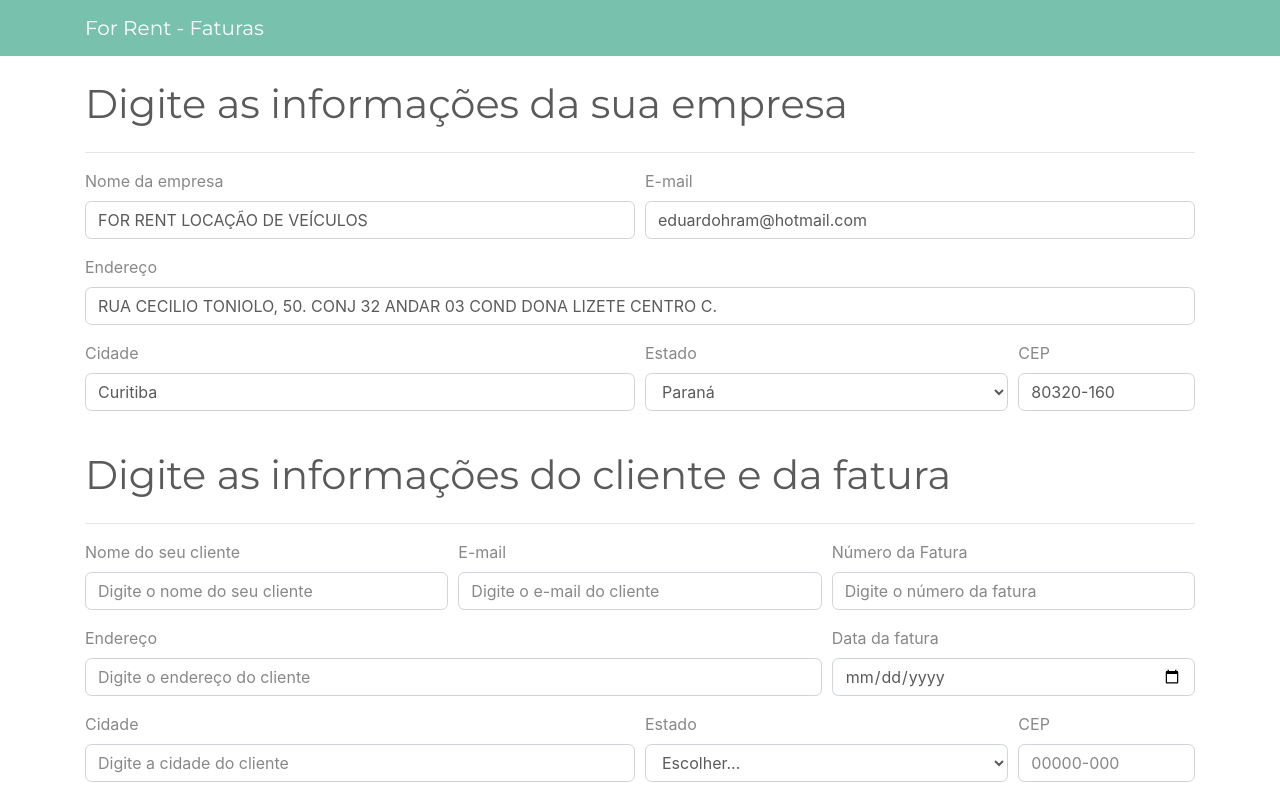
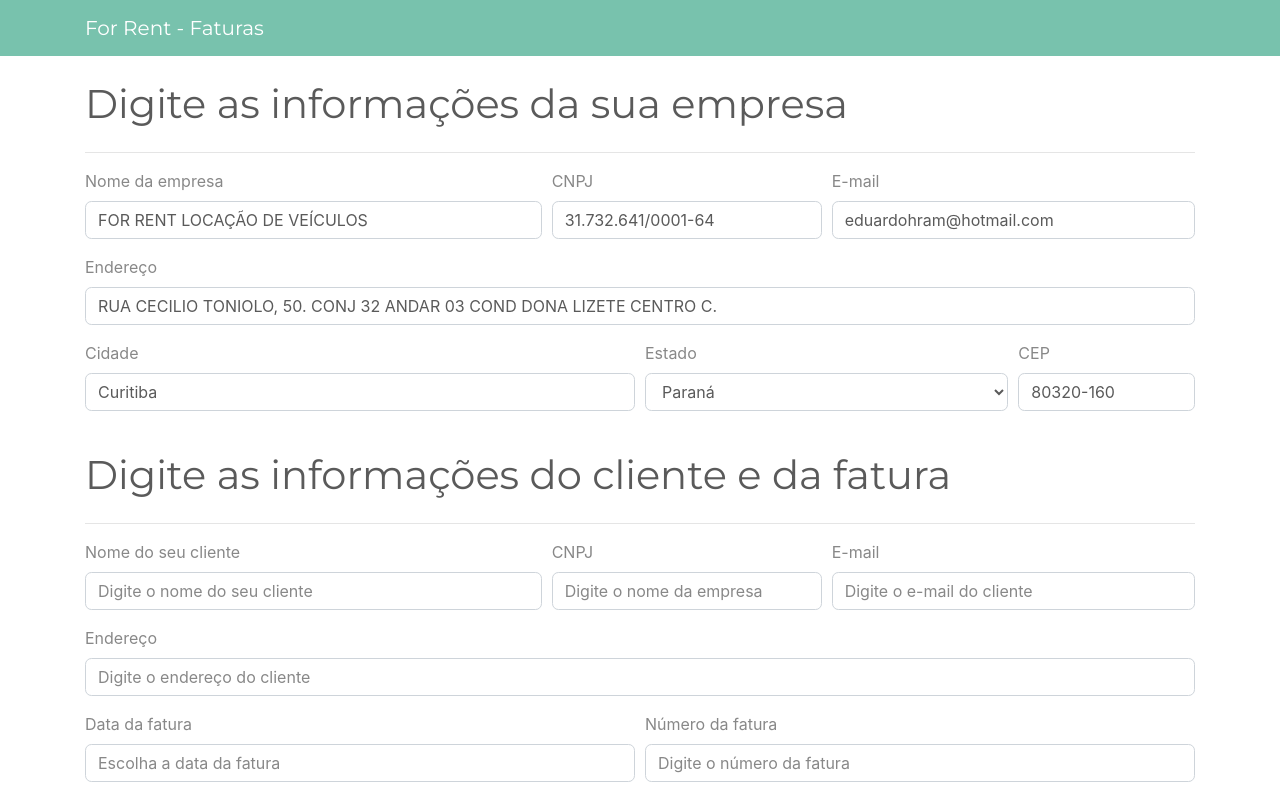
Before and after one commit to michellhornung/faturas-rentcar-v1, a website: page index.html in a window 1280 px wide. Shown: the top 795 px of the page. Drawn offline with Linux system fonts and the light colour scheme.

Commit message:
CNPJ field created.

```diff
--- a/index.html
+++ b/index.html
@@ -16,6 +16,12 @@
 
   <!-- Custom styles for this template -->
   <link href="css/thumbnail-gallery.css" rel="stylesheet">
+
+  <!-- jQuery JavaScript -->
+  <script src="vendor/jquery/jquery.min.js"></script>
+  <script src="vendor/bootstrap/js/bootstrap.bundle.min.js"></script>
+
+  <script src="js/fatura.js"></script>
 
 </head>
 
@@ -59,13 +65,19 @@
     <!-- Form minha empresa -->
     <form>
       <div class="form-row">
-        <div class="form-group col-md-6">
+        <div class="form-group col-md-5">
           <label for="nomeEmpresa">Nome da empresa</label>
           <input type="text" class="form-control cleanInputValue" id="nomeEmpresa"
           placeholder="Digite o nome da empresa"
           value="FOR RENT LOCAÇÃO DE VEÍCULOS">
         </div>
-        <div class="form-group col-md-6">
+        <div class="form-group col-md-3">
+            <label for="cnpjEmpresa">CNPJ</label>
+            <input type="text" class="form-control cleanInputValue" id="cnpjEmpresa"
+            placeholder="Digite o nome da empresa"
+            value="31.732.641/0001-64">
+        </div>
+        <div class="form-group col-md-4">
           <label for="email">E-mail</label>
           <input type="email" class="form-control cleanInputValue" id="email"
           placeholder="Digite o E-mail"
@@ -131,27 +143,33 @@
     <!-- Form do Cliente -->
     <form>
       <div class="form-row">
-        <div class="form-group col-md-4">
+        <div class="form-group col-md-5">
           <label for="nomeCliente">Nome do seu cliente</label>
           <input type="text" class="form-control" id="nomeCliente" placeholder="Digite o nome do seu cliente">
+        </div>
+        <div class="form-group col-md-3">
+            <label for="cnpjCliente">CNPJ</label>
+            <input type="text" class="form-control" id="cnpjCliente" placeholder="Digite o nome da empresa">
         </div>
         <div class="form-group col-md-4">
           <label for="emailCliente">E-mail</label>
           <input type="email" class="form-control" id="emailCliente" placeholder="Digite o e-mail do cliente">
         </div>
-        <div class="form-group col-md-4">
-          <label for="numeroFatura">Número da Fatura</label>
-          <input type="number" class="form-control" id="numeroFatura" placeholder="Digite o número da fatura">
+      </div>
+      <div class="form-row">
+        <div class="form-group col-md-12">
+          <label for="enderecoCliente">Endereço</label>
+          <input type="text" class="form-control" id="enderecoCliente" placeholder="Digite o endereço do cliente">
         </div>
       </div>
       <div class="form-row">
-        <div class="form-group col-md-8">
-          <label for="enderecoCliente">Endereço</label>
-          <input type="text" class="form-control" id="enderecoCliente" placeholder="Digite o endereço do cliente">
+        <div class="form-group col-md-6">
+          <label for="dataFatura">Data da fatura</label>
+          <input type="text" class="form-control" id="dataFatura" placeholder="Escolha a data da fatura">
         </div>
-        <div class="form-group col-md-4">
-          <label for="dataFatura">Data da fatura</label>
-          <input type="date" class="form-control" id="dataFatura" placeholder="Digite a data da fatura">
+        <div class="form-group col-md-6">
+            <label for="numeroFatura">Número da fatura</label>
+            <input type="text" class="form-control" id="numeroFatura" placeholder="Digite o número da fatura">
         </div>
       </div>
       <div class="form-row">
@@ -265,10 +283,7 @@
       </div>
     </footer> -->
 
-  <!-- Bootstrap core JavaScript -->
-  <script src="vendor/jquery/jquery.min.js"></script>
-  <script src="vendor/bootstrap/js/bootstrap.bundle.min.js"></script>
-  <script src="js/fatura.js"></script>
+
 
 </body>
 
```
Also changed, not shown: 2 other files.
